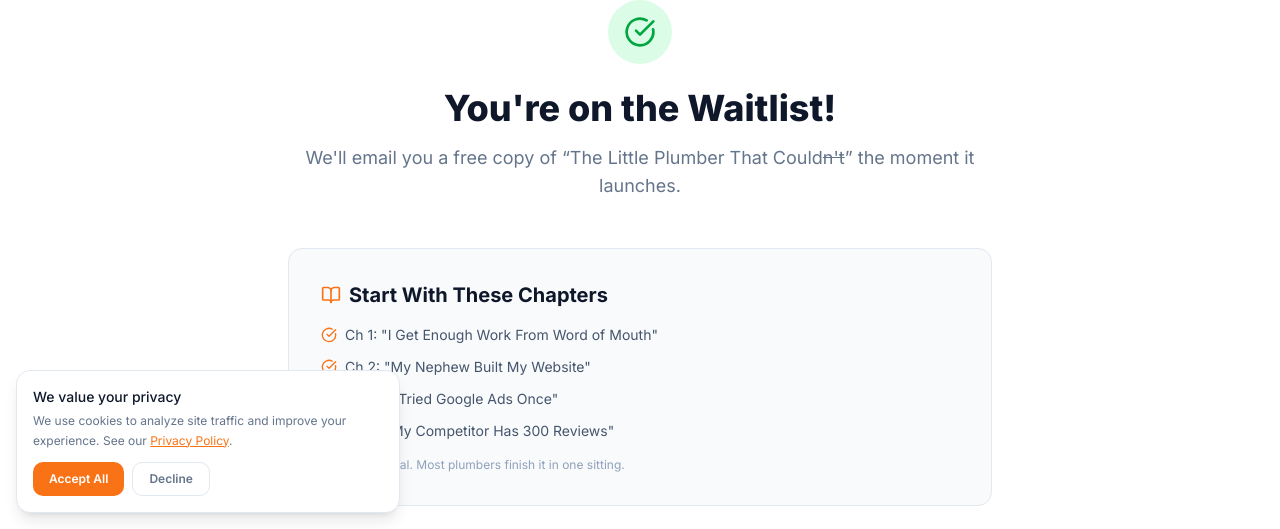
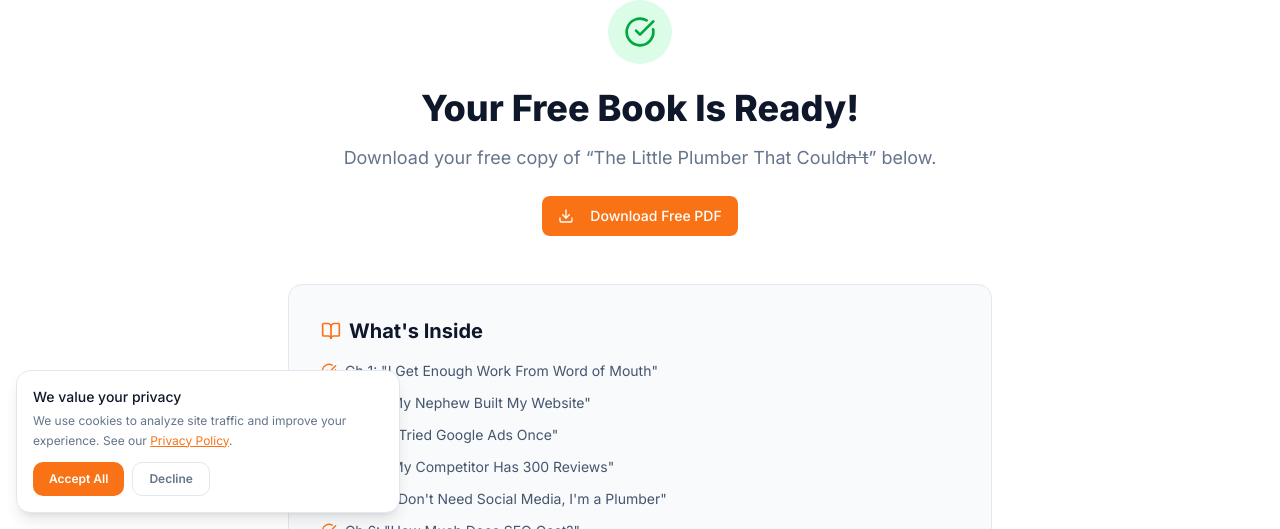
Before and after one commit to FacelessMedia/onlyplumbingsites, a Next.js app: page /thank-you/book-download in a window 1280 px wide. Shown: the part 271-800 px from the top of the page. Built offline with nearby package versions, Linux system fonts and the light colour scheme; no server answers.

Commit message:
Update book-download text, add PDF for download, update thank-you page with download button

```diff
--- a/src/app/book-download/page.tsx
+++ b/src/app/book-download/page.tsx
@@ -94,7 +94,7 @@ const chapters = [
 
 const bookBenefits = [
   "Why 90% of plumbing websites fail to generate calls (and the 5 things that fix it)",
-  "The exact review strategy that gets 5-10 new Google reviews per month",
+  "The exact review strategy that can get hundreds of new Google reviews per month",
   "How to rank on the first page of Google without spending $5K/month on SEO",
   "The real cost of NOT marketing your plumbing business (with actual math)",
   "A complete 90-day action plan you can implement yourself — no agency needed",
--- a/src/app/thank-you/book-download/page.tsx
+++ b/src/app/thank-you/book-download/page.tsx
@@ -7,13 +7,14 @@ import {
   Share2,
   ArrowRight,
   Wrench,
+  Download,
 } from "lucide-react";
 import { Button } from "@/components/ui/button";
 
 export const metadata: Metadata = {
-  title: "You're on the Waitlist!",
+  title: "Your Free Book Is Ready!",
   description:
-    "You're on the waitlist for 'The Little Plumber That Couldn't.' We'll send you a free copy as soon as it launches.",
+    "Download your free copy of 'The Little Plumber That Couldn't' — the marketing playbook for plumbing business owners.",
 };
 
 const chapters = [
@@ -21,6 +22,10 @@ const chapters = [
   "Ch 2: \"My Nephew Built My Website\"",
   "Ch 3: \"I Tried Google Ads Once\"",
   "Ch 4: \"My Competitor Has 300 Reviews\"",
+  "Ch 5: \"I Don't Need Social Media, I'm a Plumber\"",
+  "Ch 6: \"How Much Does SEO Cost?\"",
+  "Ch 7: \"What Is a Service Page?\"",
+  "Ch 8: \"I Wrote a Blog Post in 2019 and Nothing Happened\"",
 ];
 
 export default function ThankYouBookPage() {
@@ -32,19 +37,31 @@ export default function ThankYouBookPage() {
             <CheckCircle className="h-8 w-8 text-green-600" />
           </div>
           <h1 className="mt-6 text-3xl font-extrabold text-navy sm:text-4xl">
-            You&apos;re on the Waitlist!
+            Your Free Book Is Ready!
           </h1>
           <p className="mt-4 text-lg text-slate-500">
-            We&apos;ll email you a free copy of &ldquo;The Little Plumber
-            That Could<s>n&apos;t</s>&rdquo; the moment it launches.
+            Download your free copy of &ldquo;The Little Plumber
+            That Could<s>n&apos;t</s>&rdquo; below.
           </p>
+          <div className="mt-6">
+            <Button
+              asChild
+              size="lg"
+              className="bg-orange text-white hover:bg-orange-hover"
+            >
+              <a href="/the-little-plumber-that-could.pdf" download>
+                <Download className="mr-2 h-5 w-5" />
+                Download Free PDF
+              </a>
+            </Button>
+          </div>
         </div>
 
         {/* Chapter preview */}
         <div className="mt-12 rounded-xl border border-slate-200 bg-slate-50 p-6 sm:p-8">
           <h2 className="flex items-center gap-2 text-xl font-bold text-navy">
             <BookOpen className="h-5 w-5 text-orange" />
-            Start With These Chapters
+            What&apos;s Inside
           </h2>
           <ul className="mt-4 space-y-3">
             {chapters.map((ch) => (
@@ -58,7 +75,7 @@ export default function ThankYouBookPage() {
             ))}
           </ul>
           <p className="mt-4 text-xs text-slate-400">
-            8 chapters total. Most plumbers finish it in one sitting.
+            248 pages. Most plumbers finish it in one sitting.
           </p>
         </div>
 
@@ -95,7 +112,7 @@ export default function ThankYouBookPage() {
         <div className="mt-8 rounded-xl bg-navy p-6 text-center sm:p-8">
           <Wrench className="mx-auto h-8 w-8 text-orange" />
           <h2 className="mt-4 text-xl font-bold text-white">
-            Can&apos;t Wait? Let&apos;s Talk Now.
+            Want Us to Implement It For You?
           </h2>
           <p className="mt-2 text-sm text-slate-300">
             Book a free strategy session and we&apos;ll review your online
```
Also changed, not shown: 1 other file (tests, documents, lock files or other folders).
